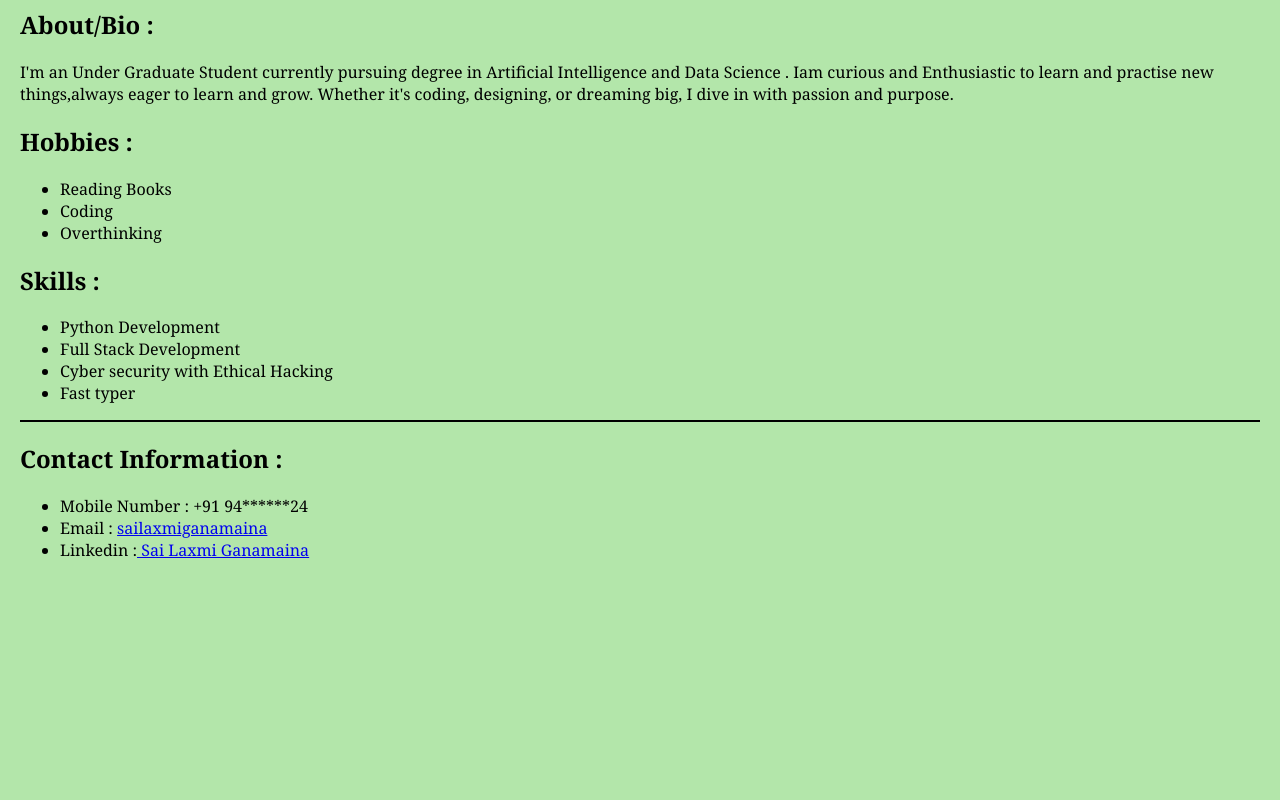
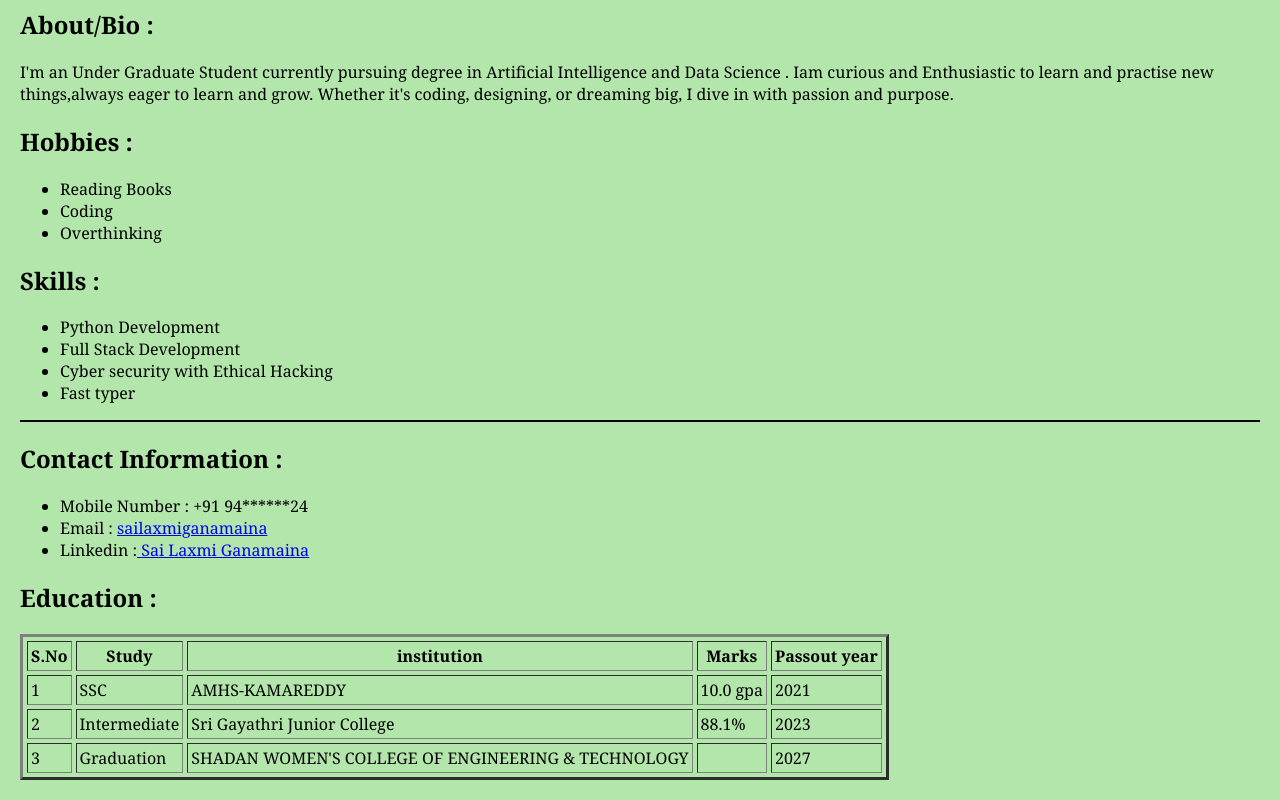
Before and after one commit to Sai08-2005/profile, a plain HTML site: page index.html in a window 1280 px wide. Shown: the part 532-1332 px from the top of the page. Before the commit the page ends 1113 px from the top, so only its background shows below. Drawn offline with Linux system fonts and the light colour scheme.

Commit message:
index.html

```diff
--- a/index.html
+++ b/index.html
@@ -83,5 +83,42 @@
     </ul>
   </section>
 
+  <section>
+    <H2>Education :</H2>
+    <table border="3" cellpadding="3" cellspacing="4">
+      <tr>
+        <th>S.No</th>
+        <th>Study</th>
+        <th>institution</th>
+        <th>Marks</th>
+        <th>Passout year</th>
+      </tr>
+
+      <tr>
+        <td>1</td>
+        <td>SSC</td>
+        <td>AMHS-KAMAREDDY</td>
+        <td>10.0 gpa</td>
+        <td>2021</td>
+      </tr>
+
+      <tr>
+        <td>2</td>
+        <td>Intermediate</td>
+        <td>Sri Gayathri Junior College</td>
+        <td>88.1%</td>
+        <td>2023</td>
+      </tr>
+
+      <tr>
+        <td>3</td>
+        <td>Graduation</td>
+        <td>SHADAN WOMEN'S COLLEGE OF ENGINEERING & TECHNOLOGY</td>
+        <td></td>
+        <td>2027</td>
+      </tr>
+    </table>
+  </section
+
 </body>
 </html>
```
